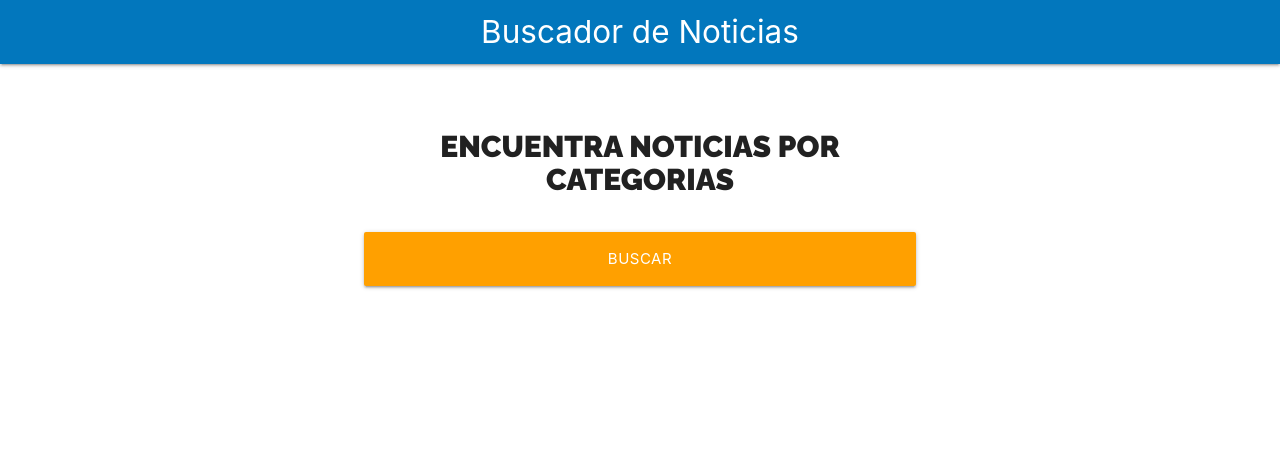
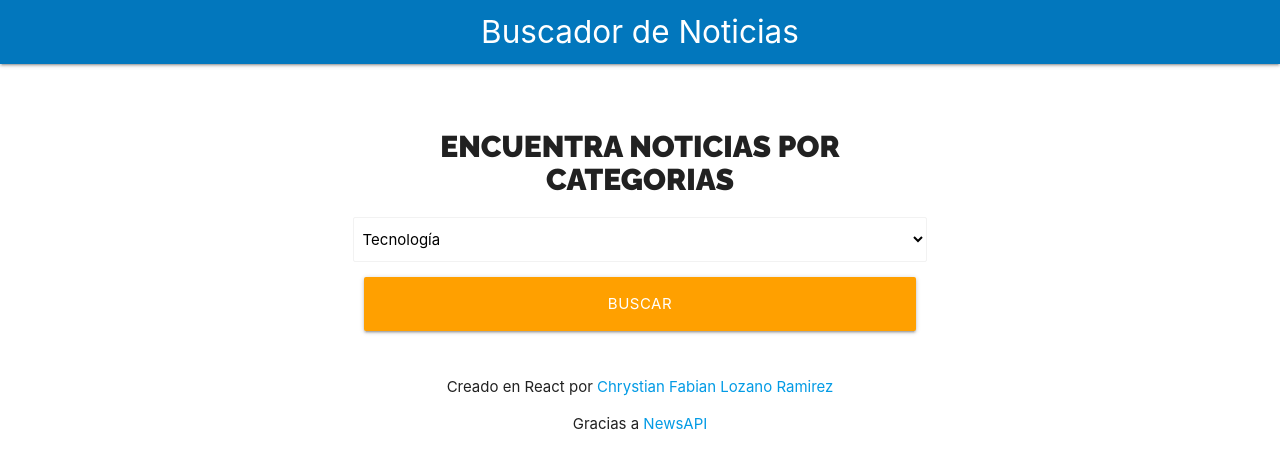
Before and after one commit to ChrystianLozano/Noticias-React, a React (Create React App) app: page / in a window 1280 px wide. Shown: the top 468 px of the page. Built offline with nearby package versions, Linux system fonts and the light colour scheme.

Commit message:
Mostrando las categorias en select

```diff
--- a/public/index.html
+++ b/public/index.html
@@ -41,5 +41,10 @@
       To begin the development, run `npm start` or `yarn start`.
       To create a production bundle, use `npm run build` or `yarn build`.
     -->
+    <center><p>Creado en React por <a href="https://www.linkedin.com/in/chrystian-fabian-lozano-ramirez/" target:"_blank">Chrystian Fabian Lozano
+      Ramirez</a></p>
+    </center>
+    <center>
+      <p>Gracias a <a href="https://newsapi.org/" target:"_blank">NewsAPI</a></p></center>
   </body>
 </html>
--- /dev/null
+++ b/src/Hooks/useSelect.js
@@ -0,0 +1,27 @@
+import React, {useState} from 'react';
+
+
+const useSelect = (stateInicial, opciones) => {
+
+    //state del hook
+    const [state, actualizarState] = useState(stateInicial)
+
+    const SelectNoticias = () => (
+        <select
+            className="browser-default"
+            onChange={e=> actualizarState(e.target.value)}
+
+        >
+
+            {opciones.map(opcion => (
+                <option key={opcion.value} value={opcion.value}> {opcion.label}</option>
+            ))}
+        </select>
+    )
+
+    return[state, SelectNoticias]
+
+
+}
+
+export default useSelect;
--- a/src/components/Formulario.js
+++ b/src/components/Formulario.js
@@ -1,11 +1,32 @@
 import React from 'react';
 import styles from './Formulario.module.css'
+import useSelect from '../Hooks/useSelect'
 const Formulario = () => {
+
+
+    const OPCIONES = [
+        {value: 'technology', label: 'Tecnología'},
+        {value: 'general', label: 'General'},
+        {value: 'business', label: 'Negocios'},
+        {value: 'entertainment', label: 'Entretenimiento'},
+        {value: 'health', label: 'Salud'},
+        {value: 'science', label: 'Ciencia'},
+        {value: 'sports', label: 'Deportes'},
+    ]
+
+
+    //utilizar el costume Hook
+    const[categoria, SelectNoticias] = useSelect('technology', OPCIONES)
+
+
     return (
         <div className={`${styles.buscador} row`}>
             <div className="col s12 m8 offset-m2">
                 <form>
                     <h2 className={styles.heading}>Encuentra Noticias por Categorias</h2>
+
+                    <SelectNoticias />
+
                     <div className="input-field col s12">
                         <input
                             type="submit"
```
